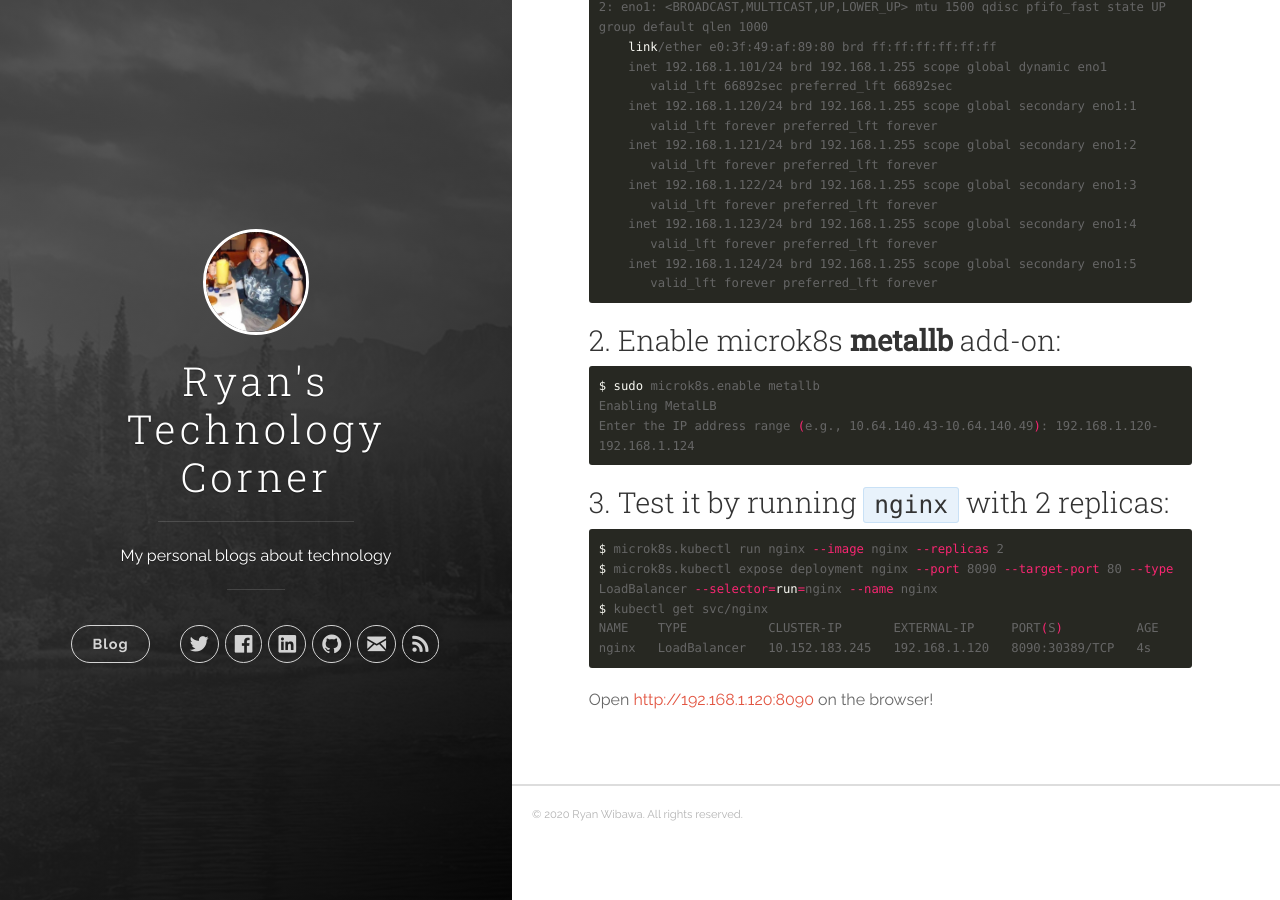
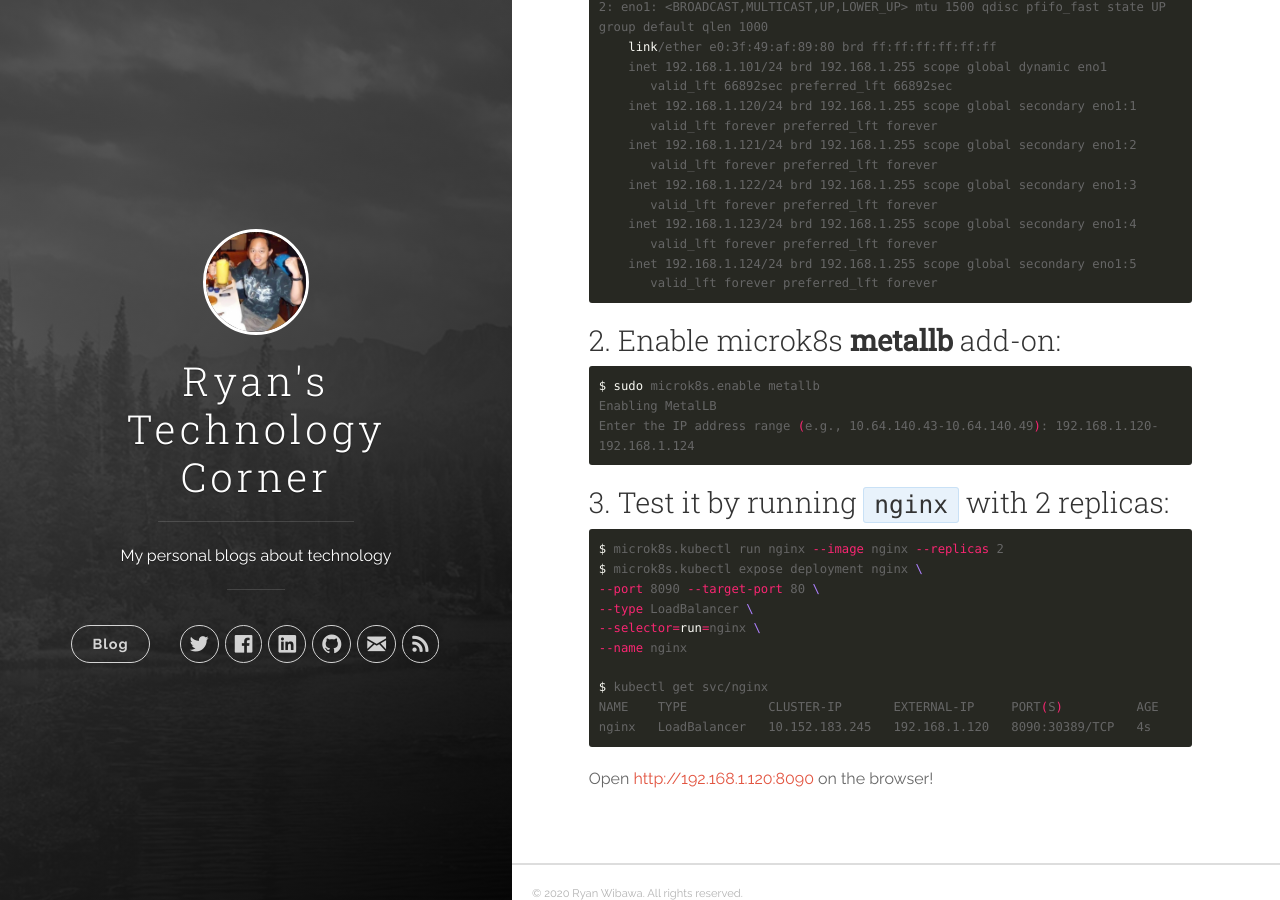
Before and after one commit to rwibawa/rwibawa.github.io, a Jekyll site: the page built from _posts/2020-04-30-microk8s.md, in a window 1280 px wide and 900 px high, scrolled down 1277 px. Built offline with Jekyll 4.4.1, drawn with Linux system fonts in a browser that asks for light colours.

````diff
--- a/_posts/2020-04-30-microk8s.md
+++ b/_posts/2020-04-30-microk8s.md
@@ -64,7 +64,12 @@ Enter the IP address range (e.g., 10.64.140.43-10.64.140.49): 192.168.1.120-192.
 ### 3. Test it by running `nginx` with 2 replicas:
 ``` sh
 $ microk8s.kubectl run nginx --image nginx --replicas 2
-$ microk8s.kubectl expose deployment nginx --port 8090 --target-port 80 --type LoadBalancer --selector=run=nginx --name nginx
+$ microk8s.kubectl expose deployment nginx \
+--port 8090 --target-port 80 \
+--type LoadBalancer \
+--selector=run=nginx \
+--name nginx
+
 $ kubectl get svc/nginx
 NAME    TYPE           CLUSTER-IP       EXTERNAL-IP     PORT(S)          AGE
 nginx   LoadBalancer   10.152.183.245   192.168.1.120   8090:30389/TCP   4s
````
Also changed, not shown: 6 other files.
